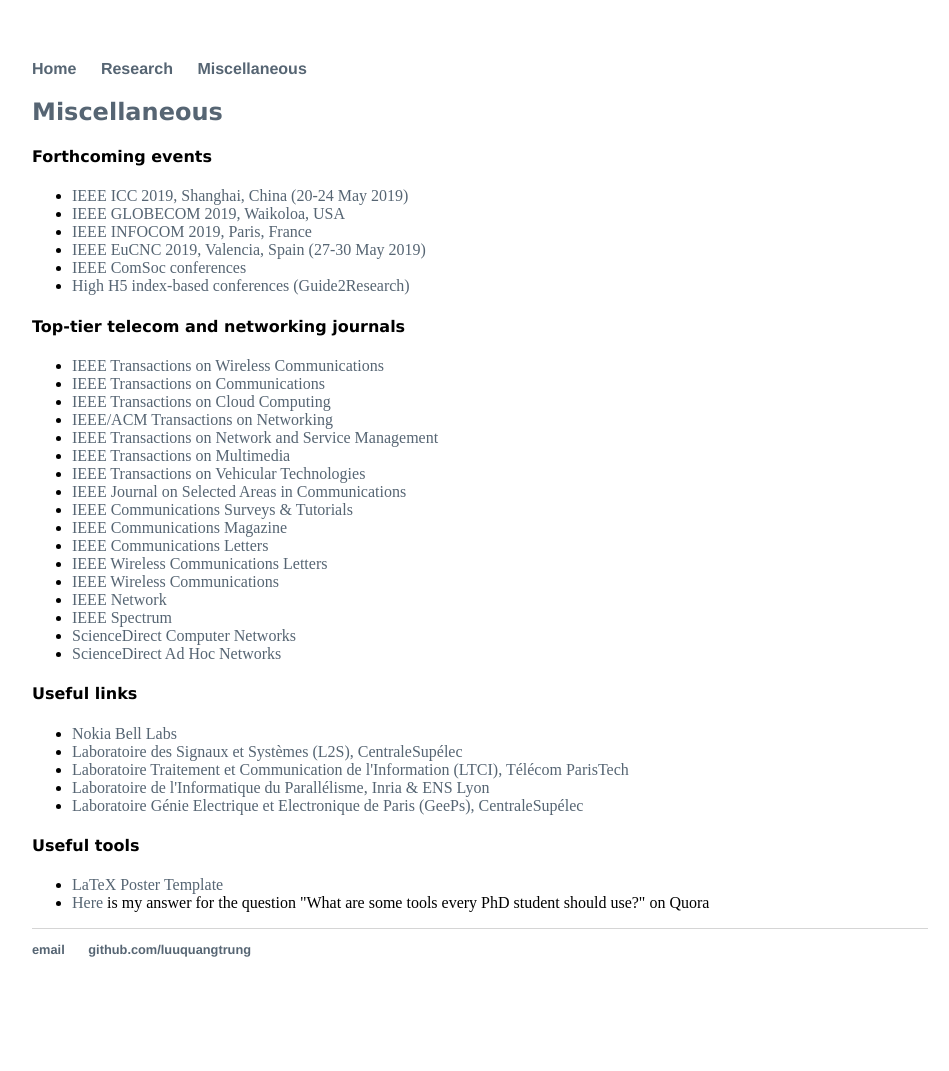
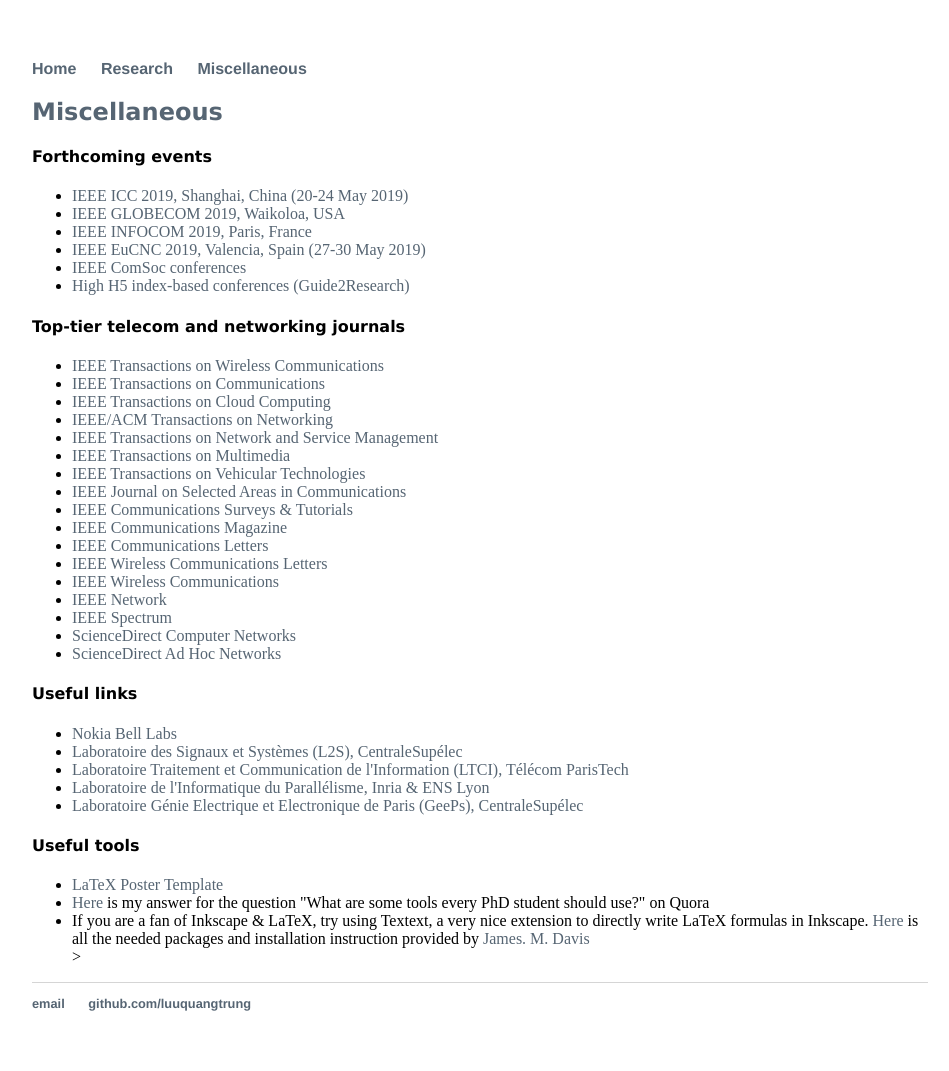
Before and after one commit to luuquangtrung/luuquangtrung.github.io_v1, a Jekyll site: the page built from misc/index.html, in a window 1280 px wide. Shown: the whole page, without its empty margins (160-1109 px from the left). Built offline with Jekyll 4.4.1, drawn with Linux system fonts in a browser that asks for light colours; before the commit the page ends 1017 px from its top, so only the background shows below that.

Commit message:
Update index.html

```diff
--- a/misc/index.html
+++ b/misc/index.html
@@ -69,4 +69,8 @@
 	<li> <a href="http://www.brian-amberg.de/uni/poster/"> LaTeX Poster Template </a> </li>
 
 	<li> <a href="https://www.quora.com/What-are-some-tools-every-PhD-student-should-use/answer/Trung-15"> Here </a> is my answer for the question "What are some tools every PhD student should use?" on Quora </li>
+
+	<li> If you are a fan of Inkscape & LaTeX, try using Textext, a very nice extension to directly write LaTeX formulas in Inkscape.
+		<a href="http://people.orie.cornell.edu/jmd388/design/guides/textext.zip">Here</a> is all the needed packages and installation instruction provided by <a href="http://people.orie.cornell.edu/jmd388/">James. M. Davis</a>
+	</li>>
 </ul>
```
